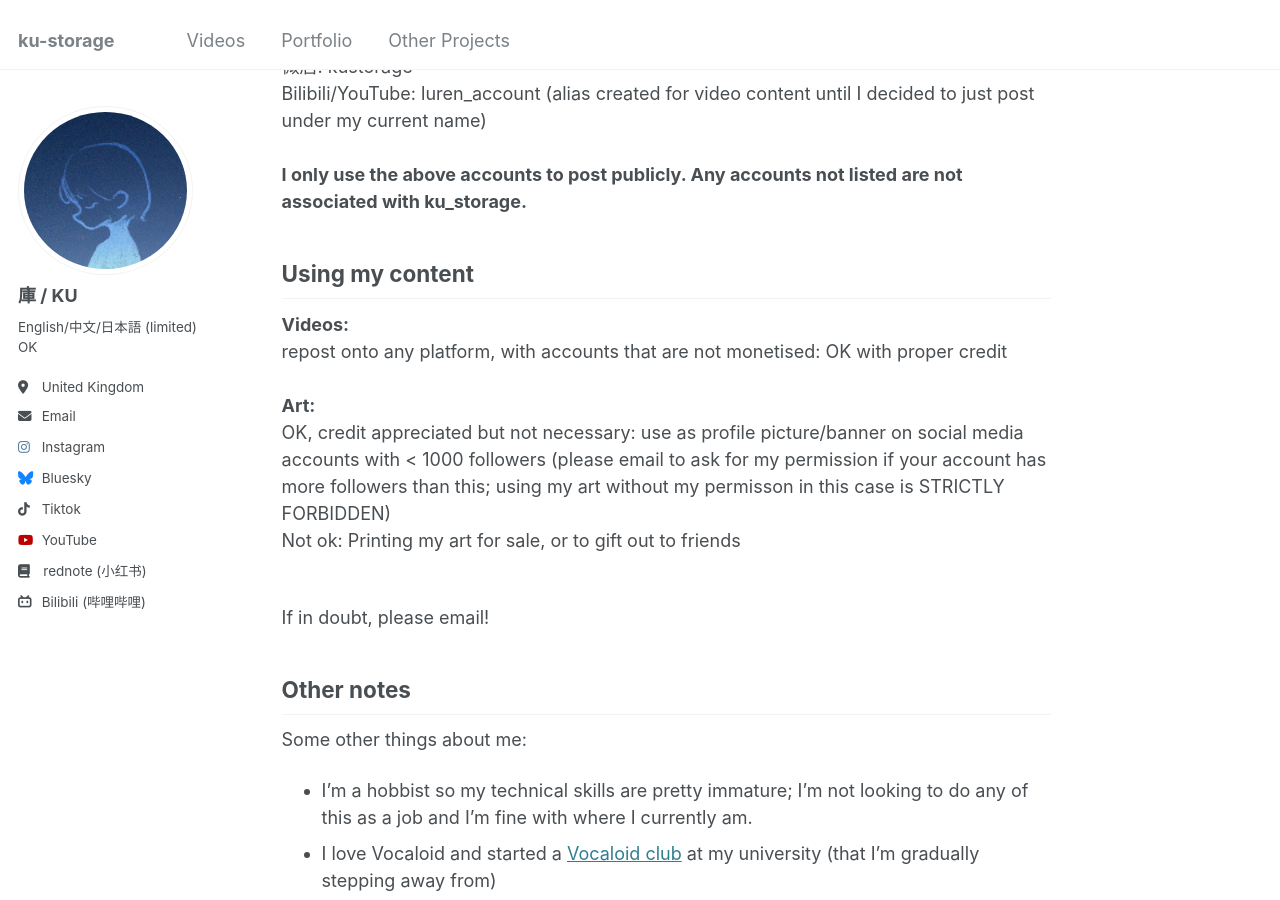
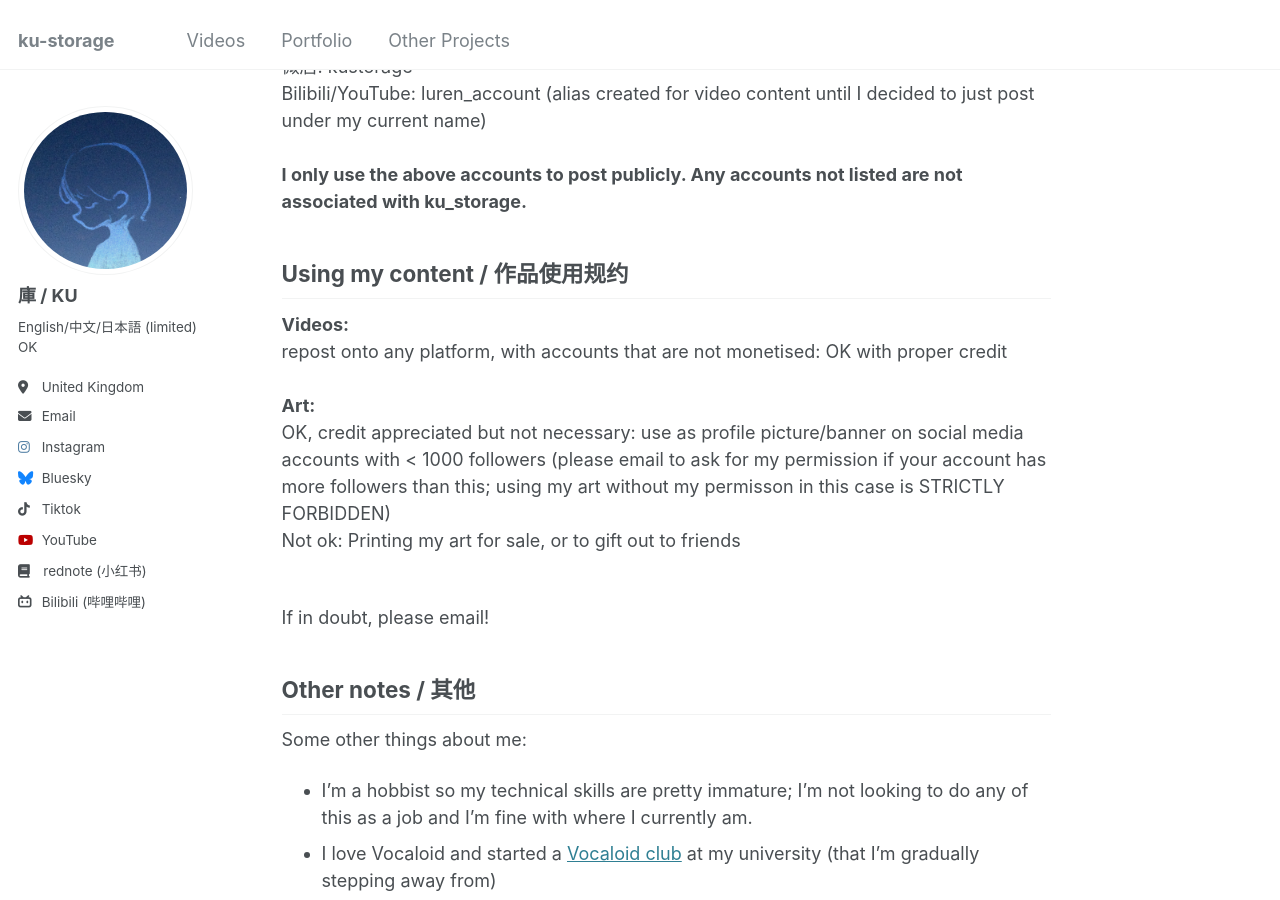
Before and after one commit to ku-storage/ku-storage.github.io, a Jekyll site: the page built from _pages/about.md, in a window 1280 px wide and 900 px high, scrolled down 997 px. Built offline with Jekyll 4.4.1, drawn with Linux system fonts in a browser that asks for light colours.

Commit message:
Update about.md

```diff
--- a/_pages/about.md
+++ b/_pages/about.md
@@ -35,7 +35,7 @@
 Bilibili/YouTube: luren_account (alias created for video content until I decided to just post under my current name) <br><br>
 **I only use the above accounts to post publicly. Any accounts not listed are not associated with ku_storage.** <br>
 
-Using my content
+Using my content / 作品使用规约
 ------
 **Videos:**<br>
 repost onto any platform, with accounts that are not monetised: OK with proper credit<br><br>
@@ -45,7 +45,7 @@
 
 If in doubt, please email!
 
-Other notes
+Other notes / 其他
 ------
 Some other things about me:
 - I'm a hobbist so my technical skills are pretty immature; I'm not looking to do any of this as a job and I'm fine with where I currently am.
```
